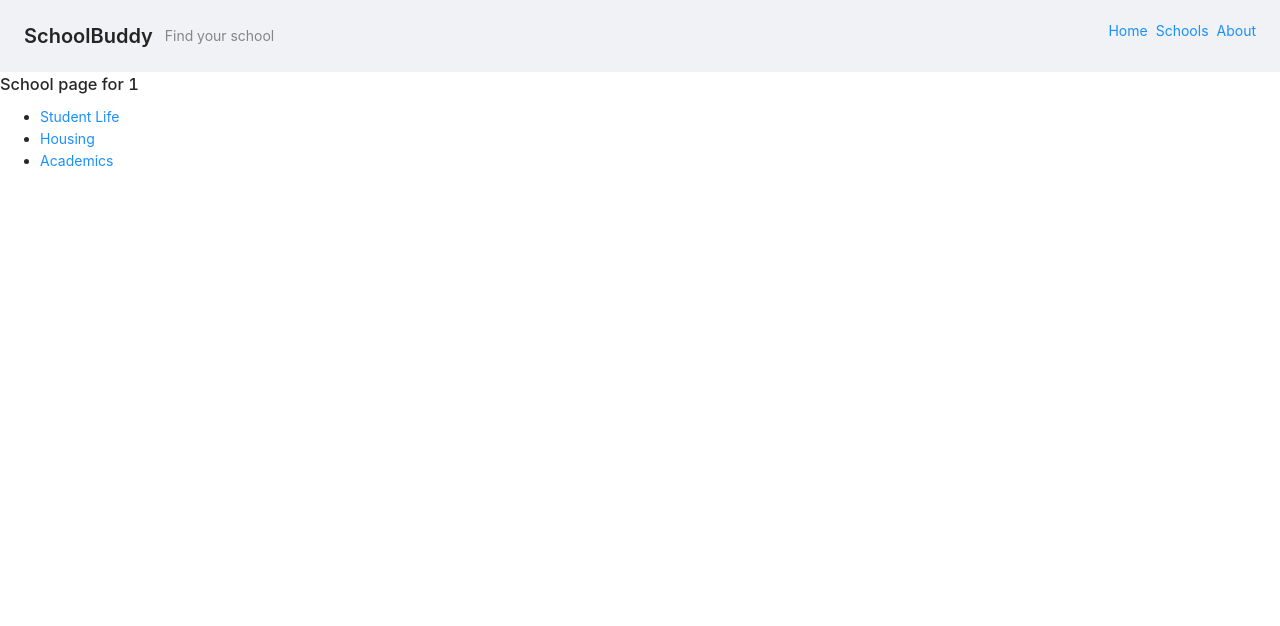
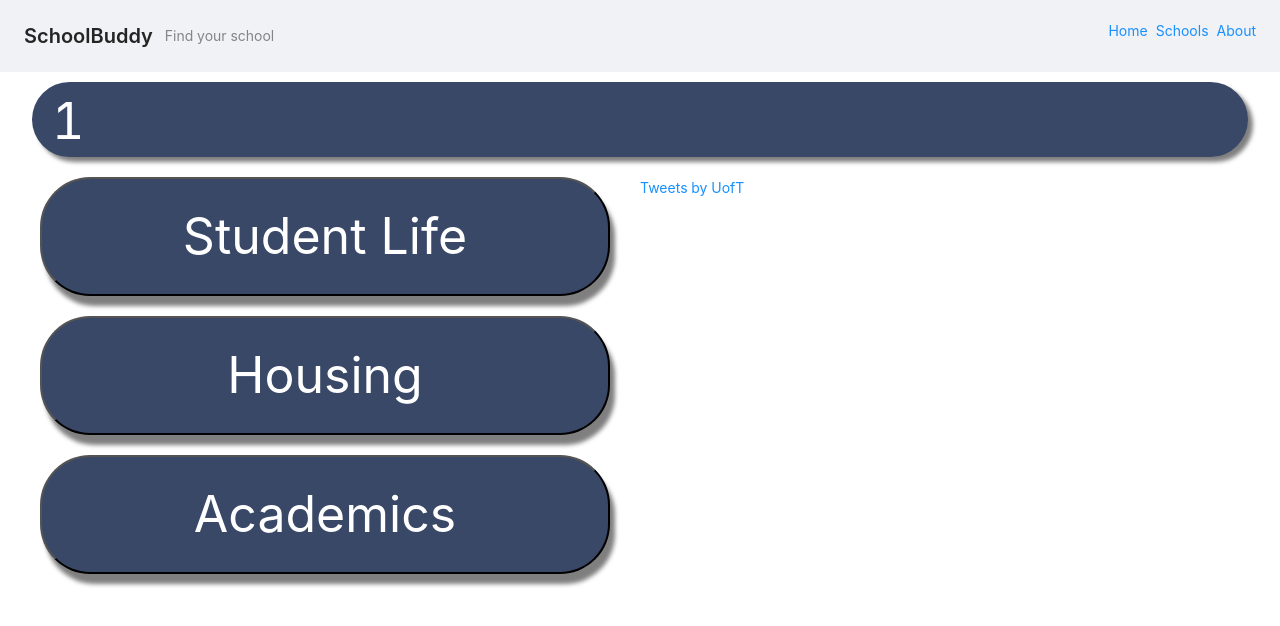
Before and after one commit to Jaden51/school-buddy, a React (Create React App) app: page /schools/1 in a window 1280 px wide. Shown: the top 626 px of the page. Built offline with nearby package versions, Linux system fonts and the light colour scheme.

Commit message:
Styled school page and added twitter timeline

```diff
--- a/package.json
+++ b/package.json
@@ -11,6 +11,7 @@
     "react-dom": "^17.0.1",
     "react-router-dom": "^5.2.0",
     "react-scripts": "4.0.1",
+    "styled-components": "^5.2.1",
     "web-vitals": "^0.2.4"
   },
   "scripts": {
--- a/public/index.html
+++ b/public/index.html
@@ -39,5 +39,6 @@
       To begin the development, run `npm start` or `yarn start`.
       To create a production bundle, use `npm run build` or `yarn build`.
     -->
+    <script async src="https://platform.twitter.com/widgets.js" charSet="utf-8"></script>
   </body>
 </html>
--- a/src/App.css
+++ b/src/App.css
@@ -39,8 +39,6 @@
   }
 }
 
-
-
 .header{
   font-size: 200px;
 }
--- a/src/components/SchoolPage.js
+++ b/src/components/SchoolPage.js
@@ -7,6 +7,7 @@ import {
 } from 'react-router-dom'
 import TopicPage from "./TopicPage";
 import Header from './Header';
+import styled from 'styled-components';
 
 function SchoolPage() {
   const { schoolId } = useParams();
@@ -14,30 +15,78 @@ function SchoolPage() {
 
   if (schoolId != null) {
     return (
+      <StyledSchoolPage>
         <div>
           <Header />
           <Switch>
             <Route exact path={path}>
-            <h3>School page for {schoolId}</h3>
+              <div className='header'>{schoolId}</div>
+              <div className='col-1-2-left'>
                 <ul>
-              <li>
-                <Link to={`${url}/Student Life`}>Student Life</Link>
-              </li>
-              <li>
-                <Link to={`${url}/Housing`}>Housing</Link>
-              </li>
-              <li>
-                <Link to={`${url}/Academics`}>Academics</Link>
-              </li>
+                  <div>
+                    <Link to={`${url}/Student Life`}>
+                      <button className='topic-btn'>Student Life</button>
+                    </Link>
+                  </div>
+                  <div>
+                    <Link to={`${url}/Housing`}>
+                      <button className='topic-btn'>Housing</button>
+                    </Link>
+                  </div>
+                  <div>
+                    <Link to={`${url}/Academics`}>
+                      <button className='topic-btn'>Academics</button>
+                    </Link>
+                  </div>
                 </ul>
+              </div>
             </Route>
             <Route path={`${path}/:topicId`}>
               <TopicPage />
             </Route>
           </Switch>
         </div>
+        <div className='col-1-2-right'>
+          <a className="twitter-timeline" data-width="95%" data-height="80vh" data-theme="dark" href="https://twitter.com/UofT?ref_src=twsrc%5Etfw">Tweets by UofT</a>
+        </div>
+      </StyledSchoolPage >
     )
   }
 }
 
 export default SchoolPage;
+
+const StyledSchoolPage = styled.div`
+  .header {
+    height: 75px;
+    margin: auto;
+    margin-top: 10px;
+    margin-bottom: 20px;
+    width: 95%;
+    background: #394867;
+    border-radius: 49px;
+    font-size: 50px;
+    color: white;
+    vertical-align: middle;
+    padding-left: 20px;
+    box-shadow: 5px 5px 4px rgba(0, 0, 0, 0.5);
+  }
+  .topic-btn {
+    width: 95%;
+    margin: 0 0 20px 0;
+    height: 119px;
+    background: #394867;
+    box-shadow: 5px 10px 4px rgba(0, 0, 0, 0.5);
+    border-radius: 50px;
+    font-size: 50px;
+    color: white;
+  }
+  .col-1-2-left {
+    float: left;
+    width: 50%;
+  }
+  .col-1-2-right {
+    float: right;
+    width: 50%;
+  }
+`;
```
Also changed, not shown: src/components/TwitterTimeline.js (added, +10 -0 lines), 1 other file (tests, documents, lock files or other folders). Lines whose indentation alone changed are shown as unchanged.
